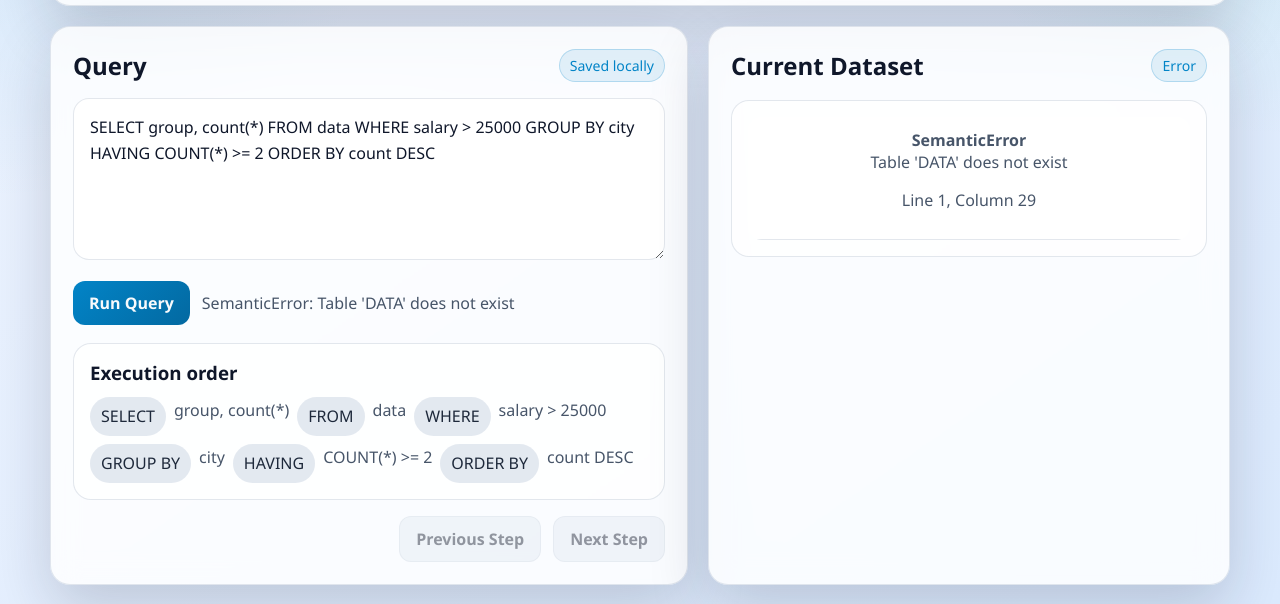
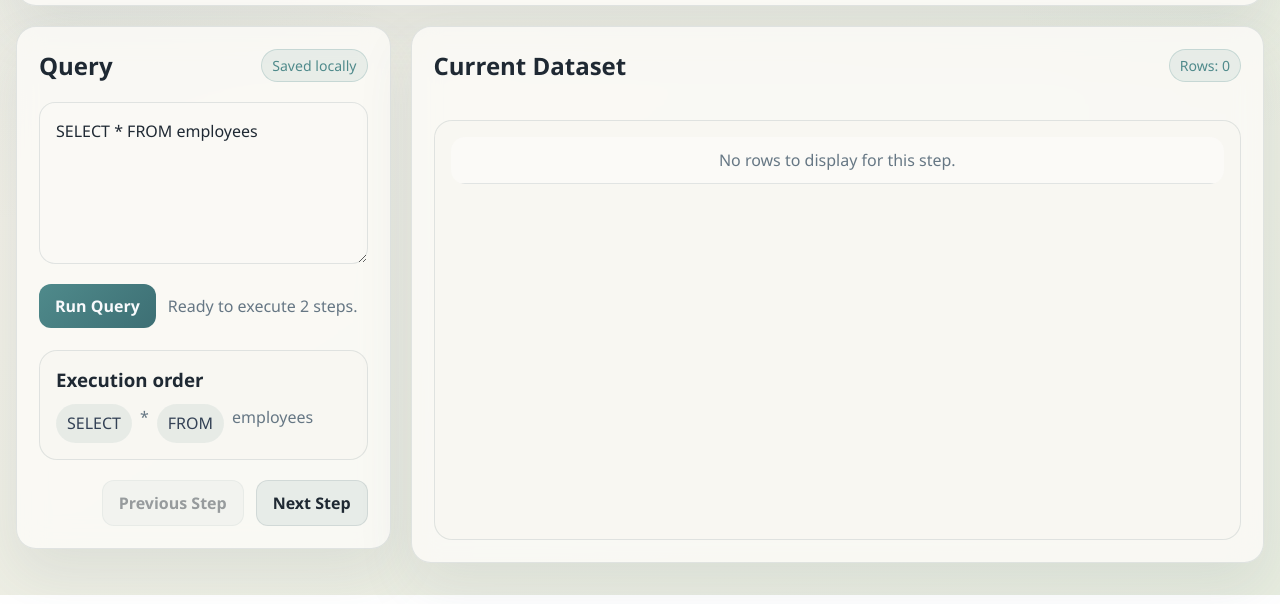
Before and after one commit to abhisimform/sql-visualizer, a plain HTML site: page index.html in a window 1280 px wide. Shown: the part 228-832 px from the top of the page. Drawn offline with Linux system fonts and the light colour scheme.

Commit message:
ui issues fixed

```diff
--- a/index.html
+++ b/index.html
@@ -38,7 +38,7 @@
           <span class="panel-badge">Saved locally</span>
         </div>
 
-        <textarea id="queryInput" rows="5">SELECT group, count(*) FROM data WHERE salary > 25000 GROUP BY city HAVING COUNT(*) >= 2 ORDER BY count DESC</textarea>
+        <textarea id="queryInput" rows="5">SELECT * FROM employees</textarea>
 
         <div class="action-row">
           <button id="runButton" class="button button-primary" type="button">Run Query</button>
--- a/js/table-renderer.js
+++ b/js/table-renderer.js
@@ -9,7 +9,11 @@ export class TableRenderer {
 
     if (!dataset.length) {
       this.rowCount.textContent = "Rows: 0";
-      this.host.innerHTML = '<table><tbody><tr><td class="empty-state">No rows to display for this step.</td></tr></tbody></table>';
+      this.host.appendChild(
+        this.createTableWrapper(
+          "<table class=\"data-table\"><tbody><tr><td class=\"empty-state\">No rows to display for this step.</td></tr></tbody></table>"
+        )
+      );
       return;
     }
 
@@ -20,7 +24,7 @@ export class TableRenderer {
     }
 
     this.rowCount.textContent = `Rows: ${dataset.length}`;
-    this.host.appendChild(this.createFlatTable(dataset));
+    this.host.appendChild(this.createTableWrapper(this.createFlatTable(dataset)));
   }
 
   renderError(error) {
@@ -30,8 +34,9 @@ export class TableRenderer {
     const suggestion = error.suggestion ? `<p>${error.suggestion}</p>` : "";
     const location = error.location ? `<p>Line ${error.location.line}, Column ${error.location.column}</p>` : "";
 
-    this.host.innerHTML = `
-      <table>
+    this.host.appendChild(
+      this.createTableWrapper(`
+        <table class="data-table">
           <tbody>
             <tr>
               <td class="empty-state">
@@ -43,11 +48,27 @@ export class TableRenderer {
             </tr>
           </tbody>
         </table>
-    `;
+      `)
+    );
+  }
+
+  createTableWrapper(content) {
+    const wrapper = document.createElement("div");
+    wrapper.className = "table-scroll";
+
+    if (typeof content === "string") {
+      wrapper.innerHTML = content;
+    } else {
+      wrapper.appendChild(content);
+    }
+
+    return wrapper;
   }
 
   createFlatTable(dataset) {
     const table = document.createElement("table");
+    table.className = "data-table";
+
     const headers = Object.keys(dataset[0]);
     const thead = document.createElement("thead");
     const headerRow = document.createElement("tr");
@@ -100,7 +121,7 @@ export class TableRenderer {
         content.hidden = isExpanded;
       });
 
-      content.appendChild(this.createFlatTable(group.rows));
+      content.appendChild(this.createTableWrapper(this.createFlatTable(group.rows)));
       wrapper.append(button, content);
       this.host.appendChild(wrapper);
     });
--- a/style.css
+++ b/style.css
@@ -1,23 +1,23 @@
 :root {
   --radius: 20px;
-  --shadow: 0 24px 60px rgba(15, 23, 42, 0.18);
-  --bg: #eef4ff;
-  --bg-accent: #dbeafe;
-  --panel: rgba(255, 255, 255, 0.82);
-  --panel-border: rgba(148, 163, 184, 0.26);
-  --text: #0f172a;
-  --muted: #475569;
-  --primary: #0284c7;
-  --primary-strong: #0369a1;
-  --secondary: #e2e8f0;
-  --success: #10b981;
-  --chip: rgba(226, 232, 240, 0.95);
-  --chip-text: #1e293b;
-  --input-bg: rgba(255, 255, 255, 0.96);
-  --surface: rgba(255, 255, 255, 0.72);
-  --table-bg: rgba(255, 255, 255, 0.98);
-  --table-head: rgba(226, 232, 240, 0.9);
-  --table-row-hover: rgba(2, 132, 199, 0.08);
+  --shadow: 0 24px 56px rgba(71, 85, 105, 0.10);
+  --bg: #f3f0e8;
+  --bg-accent: #e7ecdf;
+  --panel: rgba(252, 251, 247, 0.84);
+  --panel-border: rgba(120, 138, 143, 0.20);
+  --text: #1f2933;
+  --muted: #667784;
+  --primary: #4f8a8b;
+  --primary-strong: #3d6f74;
+  --secondary: #e7ece8;
+  --success: #6ea88a;
+  --chip: rgba(232, 236, 231, 0.96);
+  --chip-text: #334155;
+  --input-bg: rgba(250, 249, 245, 0.97);
+  --surface: rgba(248, 246, 241, 0.78);
+  --table-bg: rgba(251, 250, 247, 0.99);
+  --table-head: rgba(230, 234, 228, 0.92);
+  --table-row-hover: rgba(79, 138, 139, 0.06);
 }
 
 html[data-theme="dark"] {
@@ -55,12 +55,12 @@ html[data-theme="dark"] {
 
 body {
   margin: 0;
-  min-height: 100vh;
+  min-height: 90vh;
   font-family: "Segoe UI", Tahoma, Geneva, Verdana, sans-serif;
   color: var(--text);
   background:
-    radial-gradient(circle at top left, color-mix(in srgb, var(--primary) 14%, transparent), transparent 28%),
-    radial-gradient(circle at top right, color-mix(in srgb, var(--success) 12%, transparent), transparent 24%),
+    radial-gradient(circle at top left, color-mix(in srgb, var(--primary) 8%, transparent), transparent 30%),
+    radial-gradient(circle at top right, color-mix(in srgb, var(--success) 7%, transparent), transparent 24%),
     linear-gradient(145deg, var(--bg), var(--bg-accent));
   transition: background 220ms ease, color 220ms ease;
 }
@@ -73,7 +73,7 @@ select {
 }
 
 .page-shell {
-  width: min(1180px, calc(100% - 32px));
+  width: min(1580px, calc(100% - 32px));
   margin: 32px auto;
 }
 
@@ -153,12 +153,34 @@ h1 {
 
 .workspace-grid {
   display: grid;
-  grid-template-columns: minmax(0, 1.1fr) minmax(0, 0.9fr);
+  grid-template-columns: minmax(320px, 0.61fr) minmax(0, 1.39fr);
   gap: 20px;
+  align-items: start;
+}
+
+.workspace-grid > * {
+  min-width: 0;
 }
 
 .panel {
+  min-width: 0;
   padding: 22px;
+}
+
+.panel-editor,
+.panel-results {
+  display: flex;
+  flex-direction: column;
+}
+
+.panel-editor {
+  align-self: start;
+  gap: 4px;
+}
+
+.panel-results {
+  align-self: stretch;
+  gap: 4px;
 }
 
 .panel-heading {
@@ -185,6 +207,7 @@ h1 {
   background: color-mix(in srgb, var(--primary) 10%, transparent);
   border: 1px solid color-mix(in srgb, var(--primary) 22%, transparent);
   font-size: 0.88rem;
+  white-space: nowrap;
 }
 
 textarea {
@@ -199,6 +222,10 @@ textarea {
   line-height: 1.6;
 }
 
+.panel-editor textarea {
+  min-height: 124px;
+}
+
 textarea:focus {
   outline: 2px solid color-mix(in srgb, var(--primary) 45%, transparent);
   border-color: color-mix(in srgb, var(--primary) 45%, transparent);
@@ -210,6 +237,10 @@ textarea:focus {
   align-items: center;
   gap: 12px;
   margin-top: 16px;
+}
+
+.action-row {
+  flex-wrap: wrap;
 }
 
 .nav-row {
@@ -259,6 +290,18 @@ textarea:focus {
   border: 1px solid var(--panel-border);
 }
 
+.table-shell {
+  display: flex;
+  flex: 1;
+  min-height: 420px;
+  overflow: hidden;
+}
+
+.panel-results .table-host {
+  flex: 1;
+  align-content: start;
+}
+
 .query {
   display: flex;
   flex-wrap: wrap;
@@ -288,6 +331,25 @@ textarea:focus {
 .table-host {
   display: grid;
   gap: 14px;
+  min-width: 0;
+}
+
+.table-scroll {
+  width: 100%;
+  max-width: 100%;
+  overflow-x: auto;
+  overflow-y: hidden;
+  border-radius: 14px;
+  -webkit-overflow-scrolling: touch;
+  scrollbar-width: thin;
+}
+
+.data-table {
+  width: max-content;
+  min-width: 100%;
+  border-collapse: collapse;
+  border-spacing: 0;
+  background: var(--table-bg);
 }
 
 table {
@@ -303,6 +365,7 @@ td {
   padding: 12px 14px;
   border-bottom: 1px solid var(--panel-border);
   text-align: left;
+  white-space: nowrap;
 }
 
 th {
@@ -310,6 +373,8 @@ th {
   background: var(--table-head);
   font-size: 0.92rem;
   text-transform: capitalize;
+  position: sticky;
+  top: 0;
 }
 
 tbody tr:hover {
@@ -319,6 +384,8 @@ tbody tr:hover {
 .empty-state {
   color: var(--muted);
   text-align: center;
+  white-space: normal;
+  min-width: 280px;
 }
 
 .group-card {
@@ -333,6 +400,7 @@ tbody tr:hover {
   display: flex;
   align-items: center;
   justify-content: space-between;
+  gap: 12px;
   padding: 14px 16px;
   color: var(--text);
   background: var(--table-head);
@@ -346,11 +414,19 @@ tbody tr:hover {
 
 .group-content {
   padding: 14px;
+  min-width: 0;
 }
 
 @media (max-width: 900px) {
   .workspace-grid {
     grid-template-columns: 1fr;
+  }
+
+  .panel-editor,
+  .panel-results,
+  .panel-results .table-host,
+  .table-shell {
+    min-height: auto;
   }
 
   .hero-topbar,
```
Lines whose indentation alone changed are shown as unchanged.
